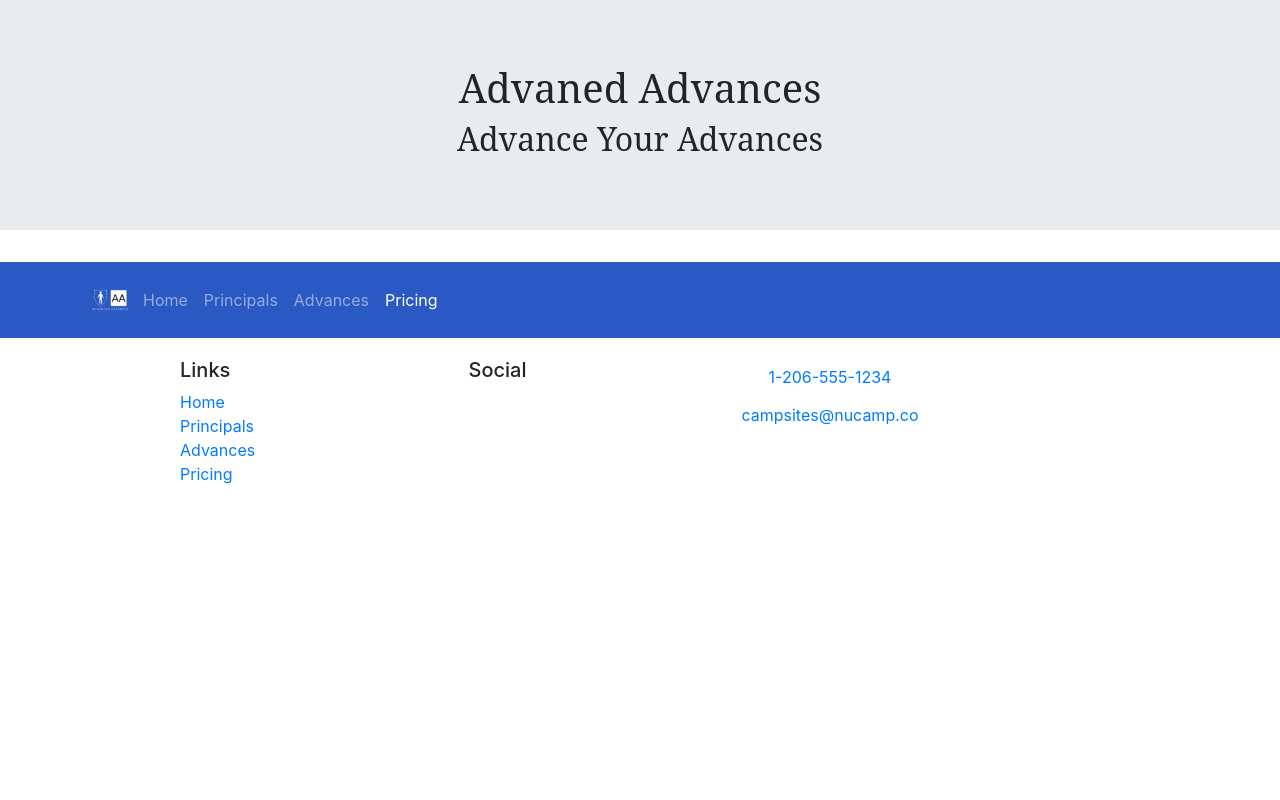
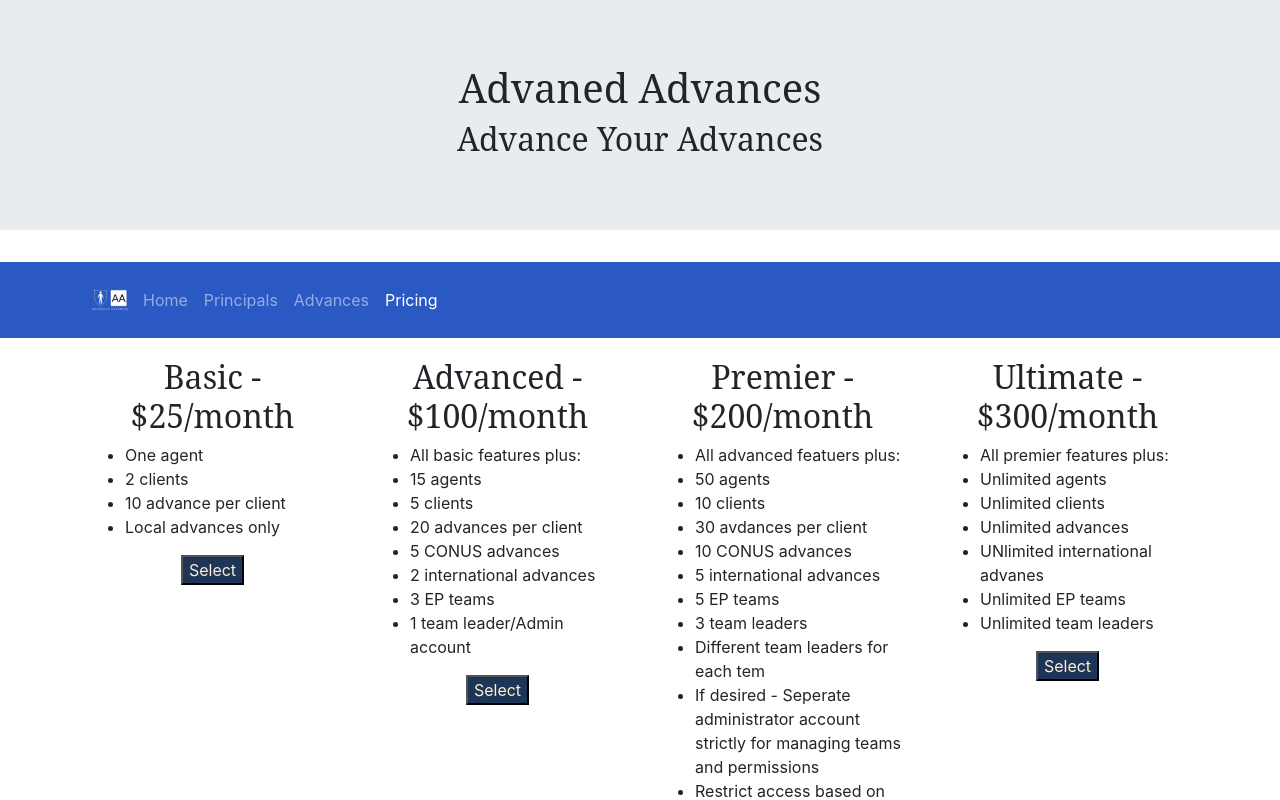
Before and after one commit to Rockrat2008/AdvancedAdvances-React, a React (Create React App) app: page /pricing in a window 1280 px wide. Shown: the top 800 px of the page. Built offline with nearby package versions, Linux system fonts and the light colour scheme.

Commit message:
Updates to navigation

```diff
--- a/src/components/HeaderComponent.js
+++ b/src/components/HeaderComponent.js
@@ -9,7 +9,6 @@ import {
   Jumbotron,
 } from "reactstrap";
 import { NavLink, navLink } from "react-router-dom";
-import Col from "reactstrap/lib/Col";
 
 class Header extends Component {
   constructor(props) {
--- a/src/components/MainComponent.js
+++ b/src/components/MainComponent.js
@@ -6,17 +6,14 @@ import Pricing from "./PricingComponent";
 import { Redirect, Route, Switch } from "react-router";
 
 class Main extends Component {
-  constructor(props) {
-    super(props);
-  }
 
   render() {
     return <div>
         <Header />
         <Switch>
-            <Route path="/home" />
-            <Route pricing="/pricing" />
-            <Redirect to="/home" />
+            <Route path="/home" component={Home} />
+            <Route exact path="/pricing" component={Pricing} />
+            <Redirect to="/home" component={Home} />
         </Switch>
         <Footer />
     </div>;
```
Also changed, not shown: src/components/PricingComponent.js (+14 -5 lines).
